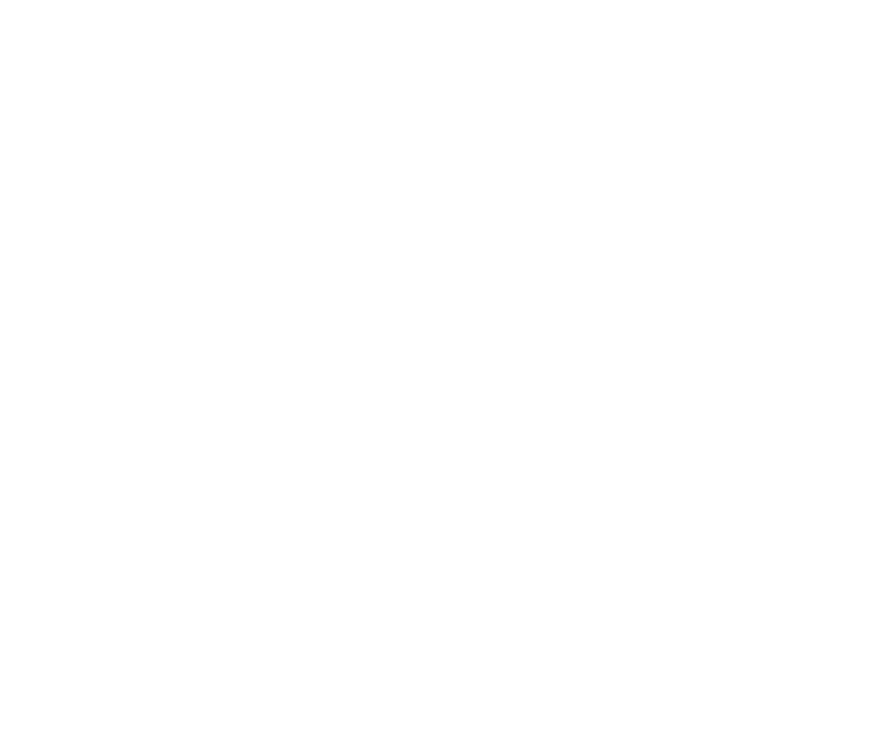
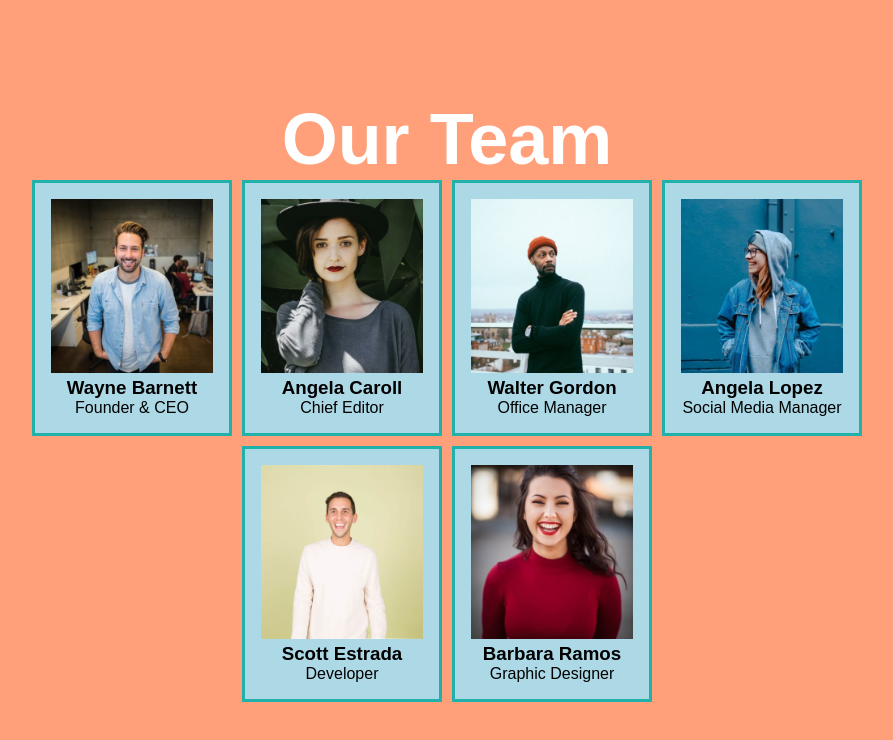
Before and after one commit to salvoPernicano/js-our-team, a plain HTML site: page index.html in a window 1280 px wide. Shown: the whole page, without its empty margins (193-1086 px from the left). Drawn offline with Linux system fonts and the light colour scheme.

Commit message:
feat dom

```diff
--- a/index.html
+++ b/index.html
@@ -7,6 +7,12 @@
     <title>Document</title>
 </head>
 <body>
+    <h1>Our Team</h1>
+    <div class="container" id="containerBox">
+
+
+    </div>
+
     <script src="main.js"></script>
 </body>
 </html>
--- a/main.js
+++ b/main.js
@@ -1,16 +1,3 @@
-// Utilizzando i dati forniti, creare un array di oggetti per rappresentare i membri del team.
-// Ogni membro è caratterizzato dalle seguenti informazioni: nome, ruolo e foto.
-// MILESTONE 0:
-// Creare l’array di oggetti con le informazioni fornite.
-// MILESTONE 1:
-// Stampare su console, per ogni membro del team, le informazioni di nome, ruolo e la stringa della foto
-// MILESTONE 2:
-// Stampare le stesse informazioni su DOM sottoforma di stringhe
-// BONUS 1:
-// Trasformare la stringa foto in una immagine effettiva
-// BONUS 2:
-// Organizzare i singoli membri in card/schede
-
 
 const dipendenti = [
 {
@@ -46,5 +33,15 @@
 ]
 
 for (let i=0; i<dipendenti.length; i++){
-    console.log(dipendenti[i].nome);
+    const contenitore = document.getElementById("containerBox")
+    let elemento = dipendenti[i];
+    console.log(elemento.nome);
+    console.log(elemento.ruolo);
+    console.log(elemento.foto);
+    contenitore.innerHTML +=`
+    <div class="card">
+    <img src="./assets/img/${elemento.foto}" alt="employee" id="picture">
+    <h3>${elemento.nome}</h3>
+    <p>${elemento.ruolo}</p>
+    </div>`
 }
--- a/style.css
+++ b/style.css
@@ -3,3 +3,37 @@
     padding:0;
     box-sizing:border-box;
 }
+
+body{
+    background-color: lightsalmon;
+    height: 100vh;
+    display: flex;
+    align-items: center;
+    justify-content: center;
+    flex-direction: column;
+    font-family: sans-serif;
+}
+body h1{
+    color: white;
+    font-size:4.5rem;
+}
+.container{
+    width: 80%;
+    margin: 0 auto;
+    display: flex;
+    flex-wrap: wrap;
+    justify-content: center;
+    align-items: center;
+    gap: 10px;
+}
+.card{
+    width: 200px;
+    text-align: center;
+    background-color: lightblue;
+    padding: 1em;
+    border: 3px solid lightseagreen;
+}
+
+.card img{
+    width: 100%;
+}
```
